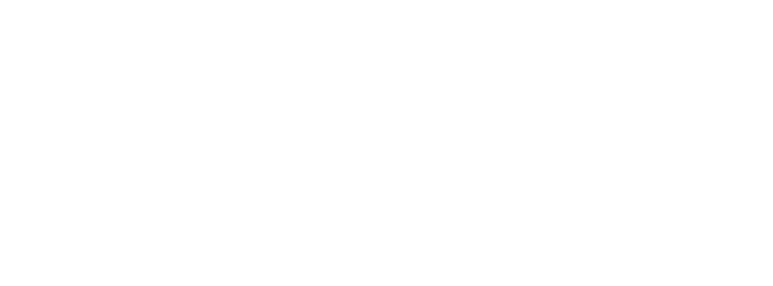
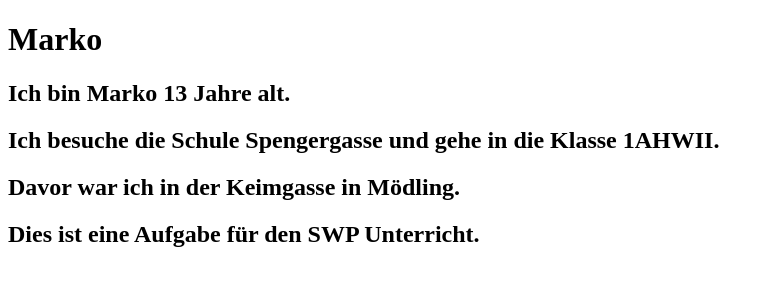
Before and after one commit to swaxy21/swaxy1, a plain HTML site: page index.html in a window 1280 px wide. Shown: the whole page, without its empty margins (0-773 px from the left). Drawn offline with Linux system fonts and the light colour scheme.

Commit message:
git push

```diff
--- a/index.html
+++ b/index.html
@@ -3,9 +3,29 @@
 <head>
     <meta charset="UTF-8">
     <meta name="viewport" content="width=device-width, initial-scale=1.0">
-    <title>Document</title>
+    <link rel="stylesheet" href="style.css">
+    <title>Vorstellung</title>
+
 </head>
+
 <body>
+  <div class="Header" >
+    <h1>Marko</h1>
+
+  </div>
+
+
+
+    <h2>Ich bin Marko 13 Jahre alt.</h2>
+    <h2>Ich besuche die Schule Spengergasse und gehe in die Klasse 1AHWII.</h2>
+    <h2>Davor war ich in der Keimgasse in Mödling.</h2>
+    <h2>Dies ist eine Aufgabe für den SWP Unterricht.</h2>
+
+
+
+
+
 
 </body>
+
 </html>
```
